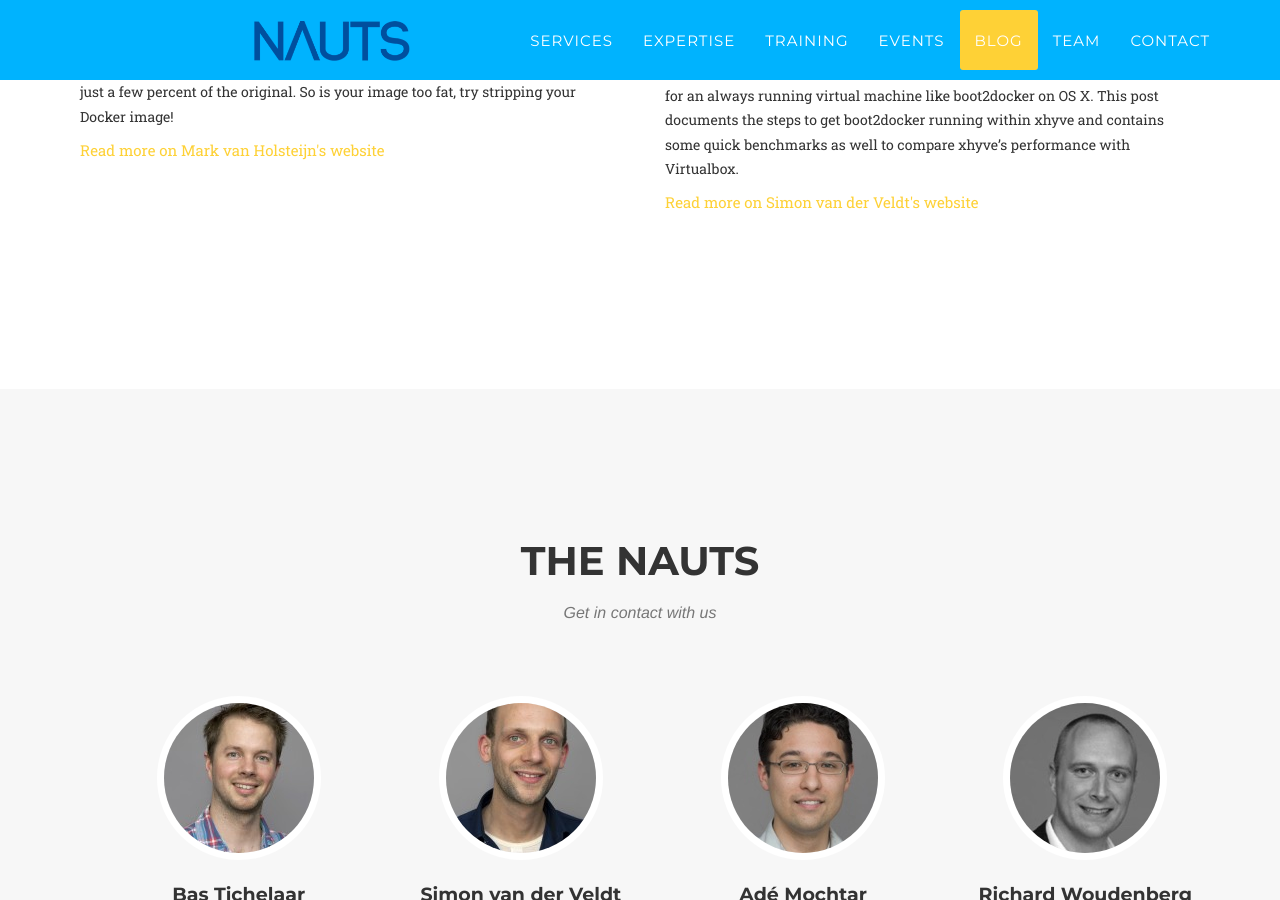
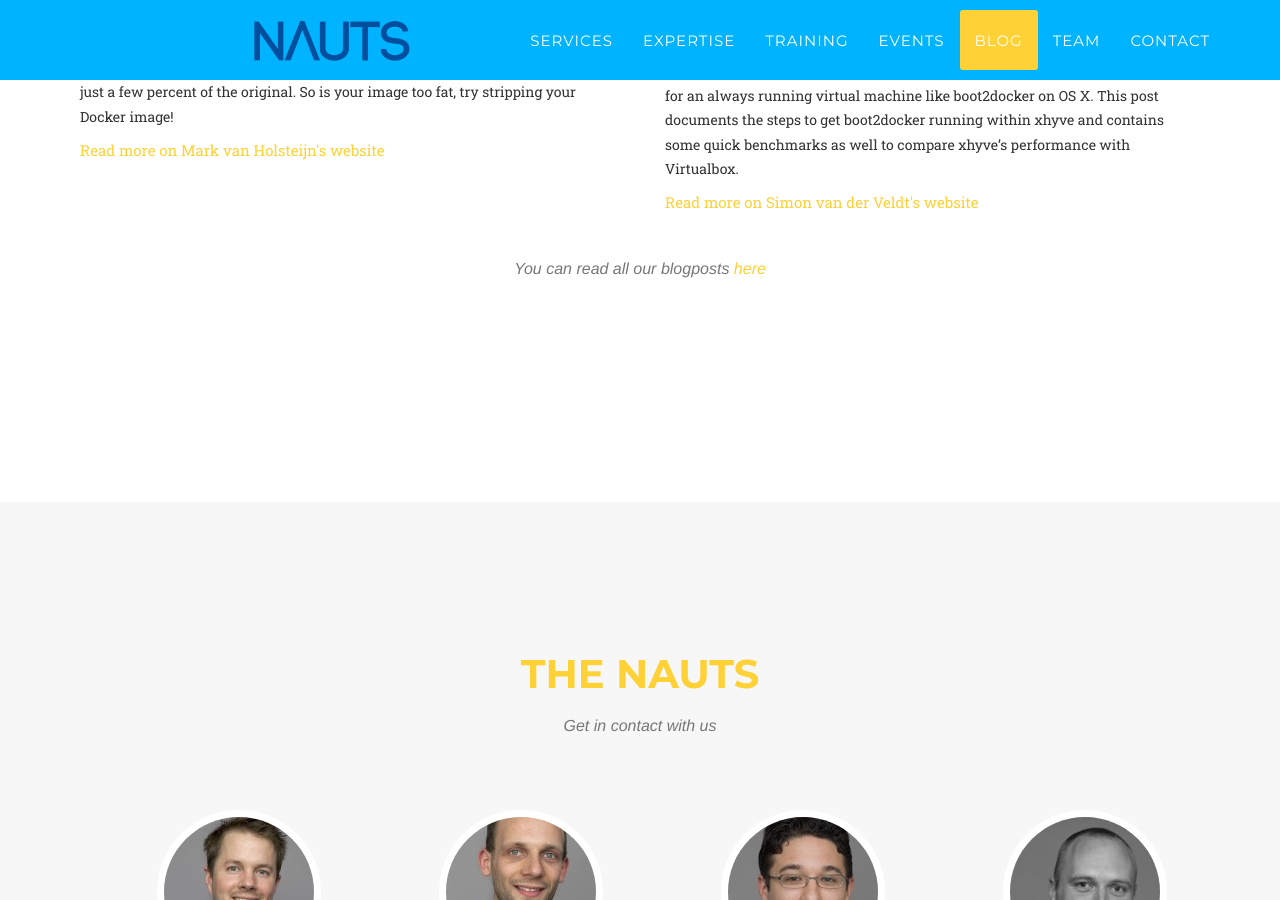
Before and after one commit to nautsio/nautsio.github.io, a Jekyll site: the page built from index.html, in a window 1280 px wide and 900 px high, scrolled down 5523 px. Built offline with Jekyll 4.4.1, drawn with Linux system fonts in a browser that asks for light colours; some web fonts are replaced.

Commit message:
adding a link to the blog archive page

```diff
--- a/_includes/blog.html
+++ b/_includes/blog.html
@@ -26,4 +26,11 @@
             {% endfor %}
             </div>
         </div>
+        <div class="container">
+            <div class="row">
+                <div class="col-lg-12 text-center">
+                    <h3 class="section-subheading text-muted">You can read all our blogposts <a href="/archive.html">here</h2>
+                </div>
+            </div>
+        </div>
     </section>
```
